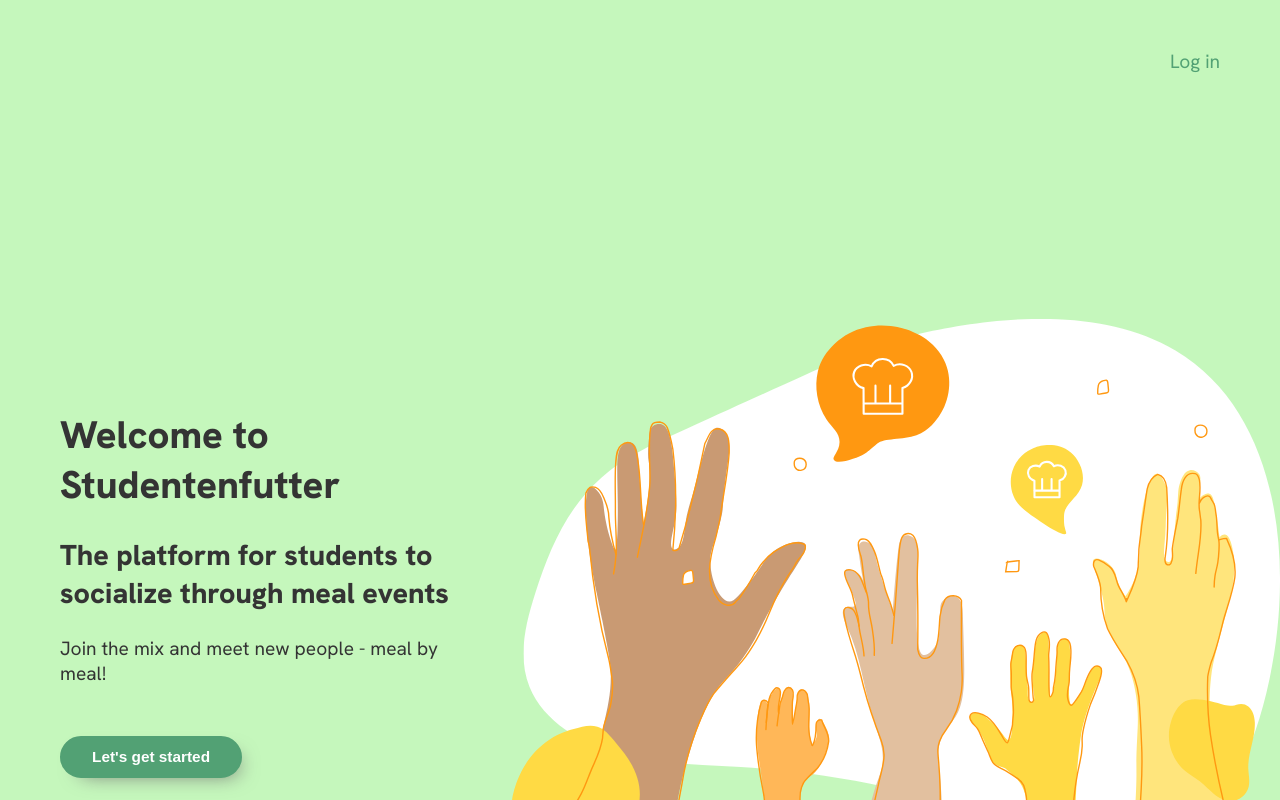
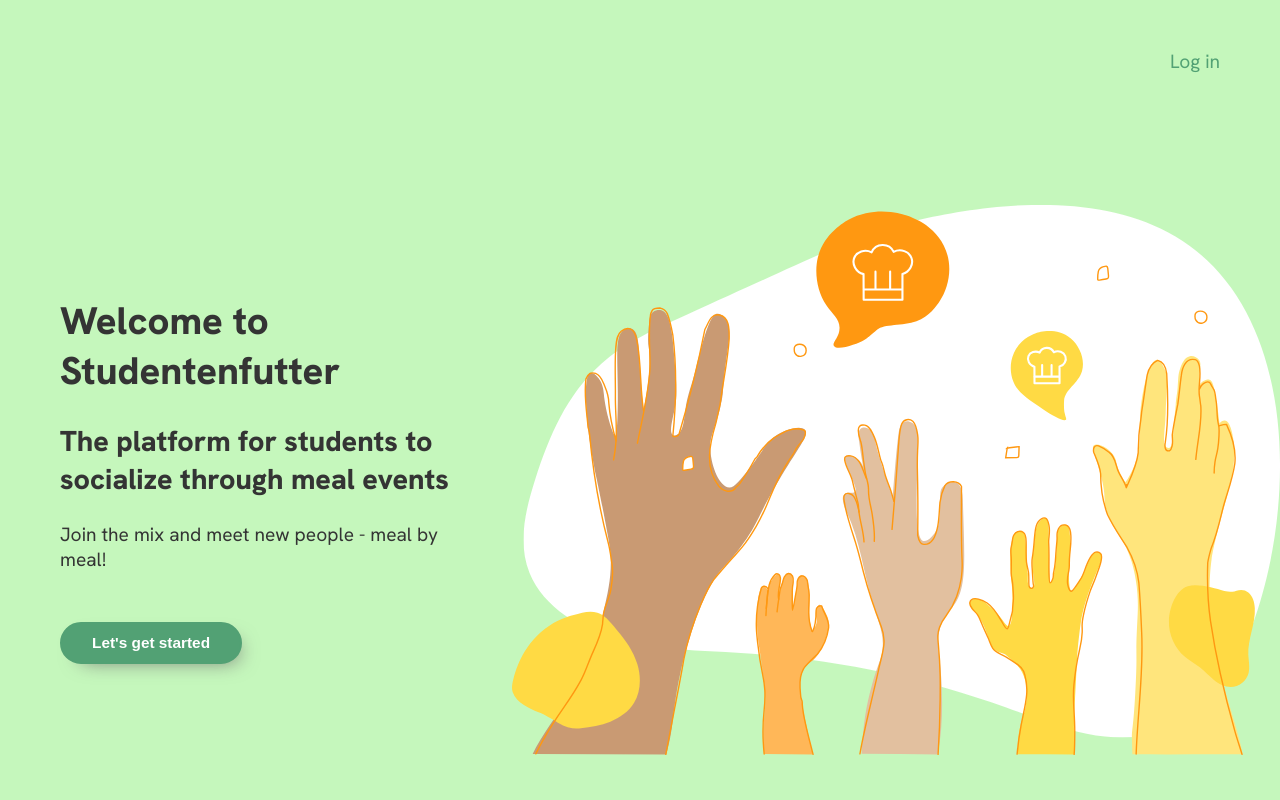
Before and after one commit to bachelor-project-mmp3/mmp3, a Next.js app: page / in a window 1280 px wide. Shown: the top 800 px of the page. Built offline with nearby package versions, Linux system fonts and the light colour scheme; no server answers.

Commit message:
Fix styling landingpage header #174

```diff
--- a/components/organisms/LandingpageHeader.tsx
+++ b/components/organisms/LandingpageHeader.tsx
@@ -89,8 +89,11 @@ const Navbar = styled.div`
     display: flex;
     justify-content: center;
     padding-top: 30px;
+    height: 20vh;
+    position: relative;
     @media ${(props) => props.theme.breakpoint.tablet} {
-        justify-content: space-between;
+        height: 10vh;
+        justify-content: flex-end;
         padding: 30px 60px 0px 60px;
     }
 `;
@@ -109,8 +112,10 @@ const StyledLog = styled.p`
 `;
 
 const StyledLogo = styled(Logo)`
-    width: 250px;
+    width: 200px;
     @media ${(props) => props.theme.breakpoint.tablet} {
+        position: absolute;
+        left: 60px;
         width: 300px;
     }
 `;
@@ -127,7 +132,10 @@ const WrapperContent = styled.div`
     display: flex;
     flex-wrap: wrap;
     align-items: center;
-    height: 90vh;
+    height: 80vh;
+    @media ${(props) => props.theme.breakpoint.tablet} {
+        height: 90vh;
+    }
 `;
 
 const WrapperContentItem = styled.div`
```
